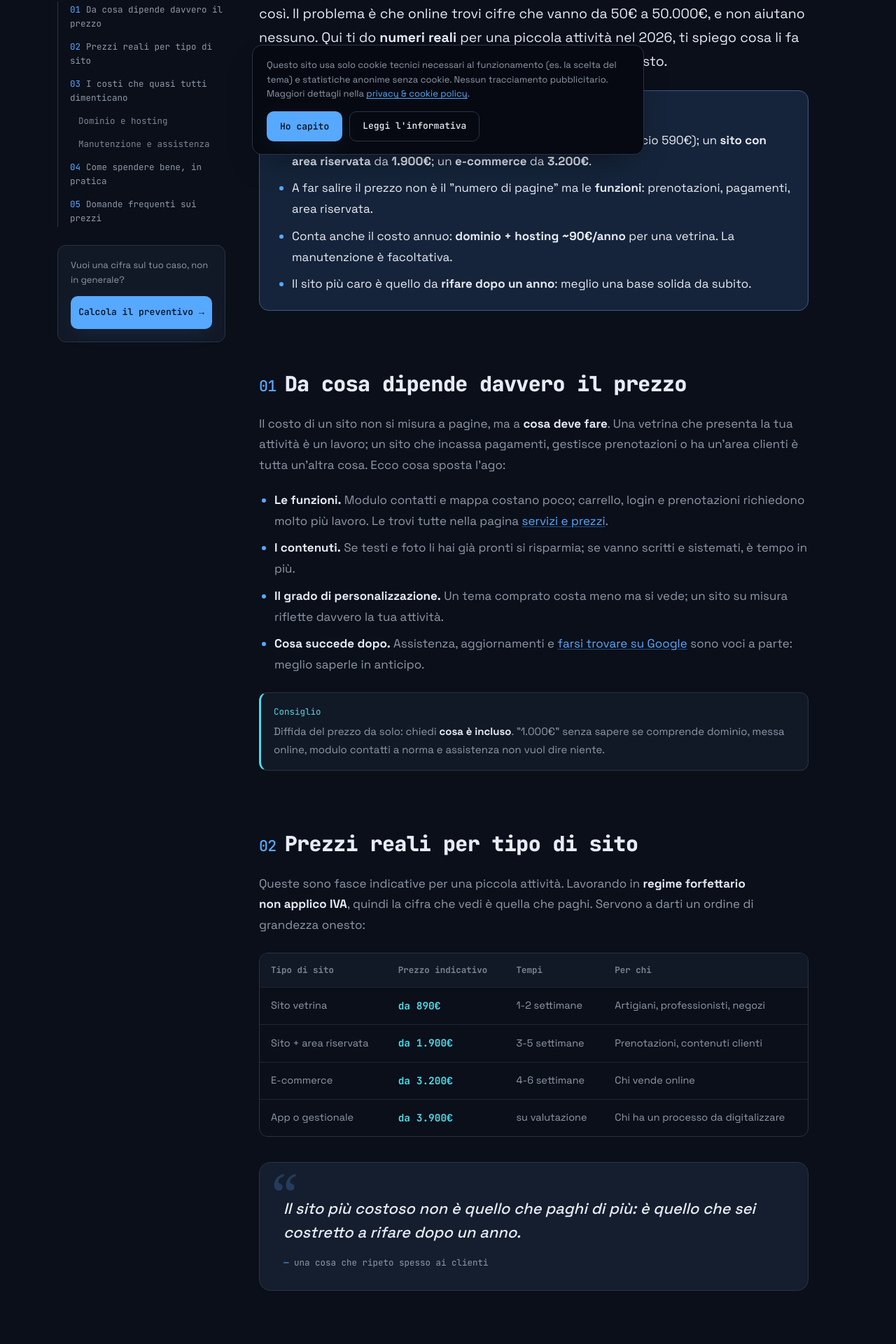
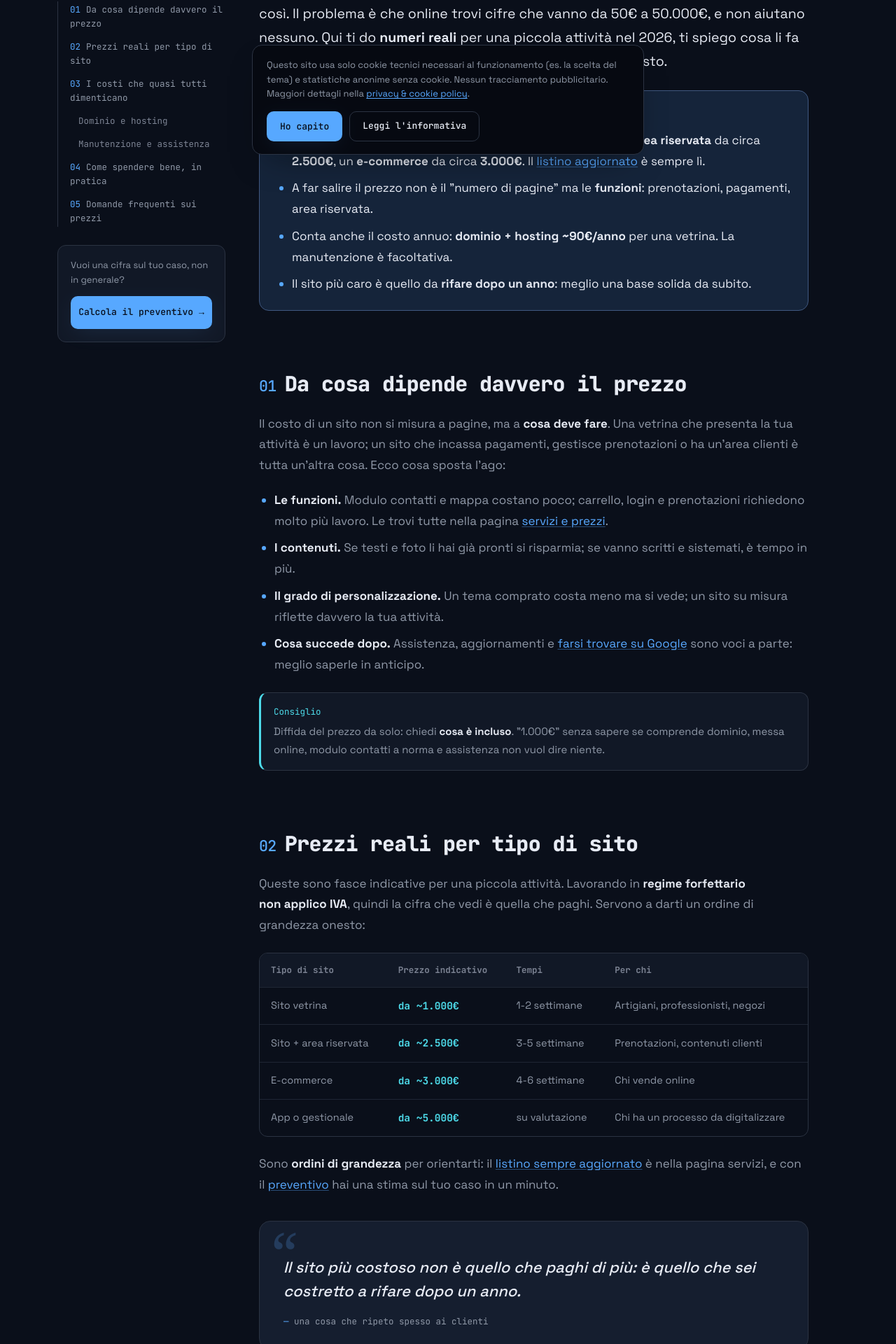
Before and after one commit to alessiopesit-boop/alessiopes-web, an Angular app: page /blog/quanto-costa-un-sito-web in a window 1280 px wide. Shown: the part 561-2481 px from the top of the page at 70% size. Built offline with nearby package versions, Linux system fonts and the light colour scheme.

Commit message:
fix(blog): disaccoppia i prezzi degli articoli dal listino (#51)
Gli articoli citavano i vecchi prezzi (e una promo) e restavano indietro a ogni aggiornamento del listino. Ora usano fasce arrotondate e rimandano alla pagina servizi e al preventivo, cosi' un cambio di prezzi non tocca piu' il blog.

```diff
--- a/src/app/pages/blog/quanto-costa-un-sito-web/quanto-costa-un-sito-web.html
+++ b/src/app/pages/blog/quanto-costa-un-sito-web/quanto-costa-un-sito-web.html
@@ -5,7 +5,7 @@
   <div class="takeaways">
     <div class="tk-head">In sintesi</div>
     <ul>
-      <li>Un <strong>sito vetrina</strong> su misura parte da circa <strong>890€</strong> (in promo di lancio 590€); un <strong>sito con area riservata</strong> da <strong>1.900€</strong>; un <strong>e-commerce</strong> da <strong>3.200€</strong>.</li>
+      <li>Un <strong>sito vetrina</strong> su misura parte da circa <strong>1.000€</strong>, un <strong>sito con area riservata</strong> da circa <strong>2.500€</strong>, un <strong>e-commerce</strong> da circa <strong>3.000€</strong>. Il <a routerLink="/servizi">listino aggiornato</a> è sempre lì.</li>
       <li>A far salire il prezzo non è il "numero di pagine" ma le <strong>funzioni</strong>: prenotazioni, pagamenti, area riservata.</li>
       <li>Conta anche il costo annuo: <strong>dominio + hosting ~90€/anno</strong> per una vetrina. La manutenzione è facoltativa.</li>
       <li>Il sito più caro è quello da <strong>rifare dopo un anno</strong>: meglio una base solida da subito.</li>
@@ -37,13 +37,15 @@
         <tr><th>Tipo di sito</th><th>Prezzo indicativo</th><th>Tempi</th><th>Per chi</th></tr>
       </thead>
       <tbody>
-        <tr><td>Sito vetrina</td><td><span class="hl">da 890€</span></td><td>1-2 settimane</td><td>Artigiani, professionisti, negozi</td></tr>
-        <tr><td>Sito + area riservata</td><td><span class="hl">da 1.900€</span></td><td>3-5 settimane</td><td>Prenotazioni, contenuti clienti</td></tr>
-        <tr><td>E-commerce</td><td><span class="hl">da 3.200€</span></td><td>4-6 settimane</td><td>Chi vende online</td></tr>
-        <tr><td>App o gestionale</td><td><span class="hl">da 3.900€</span></td><td>su valutazione</td><td>Chi ha un processo da digitalizzare</td></tr>
+        <tr><td>Sito vetrina</td><td><span class="hl">da ~1.000€</span></td><td>1-2 settimane</td><td>Artigiani, professionisti, negozi</td></tr>
+        <tr><td>Sito + area riservata</td><td><span class="hl">da ~2.500€</span></td><td>3-5 settimane</td><td>Prenotazioni, contenuti clienti</td></tr>
+        <tr><td>E-commerce</td><td><span class="hl">da ~3.000€</span></td><td>4-6 settimane</td><td>Chi vende online</td></tr>
+        <tr><td>App o gestionale</td><td><span class="hl">da ~5.000€</span></td><td>su valutazione</td><td>Chi ha un processo da digitalizzare</td></tr>
       </tbody>
     </table>
   </div>
+
+  <p>Sono <strong>ordini di grandezza</strong> per orientarti: il <a routerLink="/servizi">listino sempre aggiornato</a> è nella pagina servizi, e con il <a routerLink="/preventivo">preventivo</a> hai una stima sul tuo caso in un minuto.</p>
 
   <blockquote class="pullquote">
     <p>Il sito più costoso non è quello che paghi di più: è quello che sei costretto a rifare dopo un anno.</p>
--- a/src/app/pages/blog/sito-vetrina-cos-e-a-chi-serve/sito-vetrina-cos-e-a-chi-serve.html
+++ b/src/app/pages/blog/sito-vetrina-cos-e-a-chi-serve/sito-vetrina-cos-e-a-chi-serve.html
@@ -39,7 +39,7 @@
   </div>
 
   <h2><span class="num mono">04</span>Quanto costa</h2>
-  <p>Un sito vetrina su misura parte da circa <strong>890€</strong> (in promo di lancio 590€), con dominio e hosting attorno ai 90€/anno dal secondo anno. Ho spiegato cosa fa salire o scendere il prezzo nella guida dedicata: <a routerLink="/blog/quanto-costa-un-sito-web">quanto costa un sito web</a>.</p>
+  <p>Un sito vetrina su misura parte da circa <strong>1.000€</strong>, con dominio e hosting attorno ai 90€/anno dal secondo anno; il <a routerLink="/servizi">listino aggiornato</a> è sempre nella pagina servizi. Ho spiegato cosa fa salire o scendere il prezzo nella guida dedicata: <a routerLink="/blog/quanto-costa-un-sito-web">quanto costa un sito web</a>.</p>
 
   <div class="inline-cta">
     <div class="txt">
```
Also changed, not shown: 1 other file (tests, documents, lock files or other folders).
